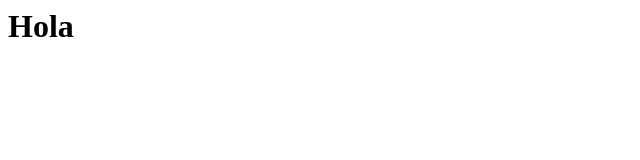
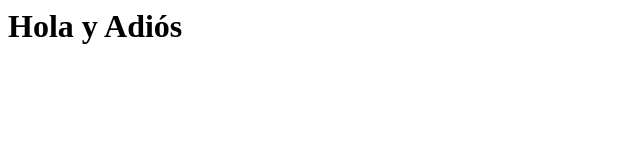
Before and after one commit to alemelgarejo/test2, a plain HTML site: page index.html in a window 1280 px wide. Shown: the whole page, without its empty margins (0-640 px from the left). Drawn offline with Linux system fonts and the light colour scheme.

Commit message:
index file 2

```diff
--- a/index.html
+++ b/index.html
@@ -1 +1 @@
-<h1>Hola</h1>
+<h1>Hola y Adiós</h1>
```
Also changed, not shown: about.html (added, +1 -0 lines), 1 other file.
